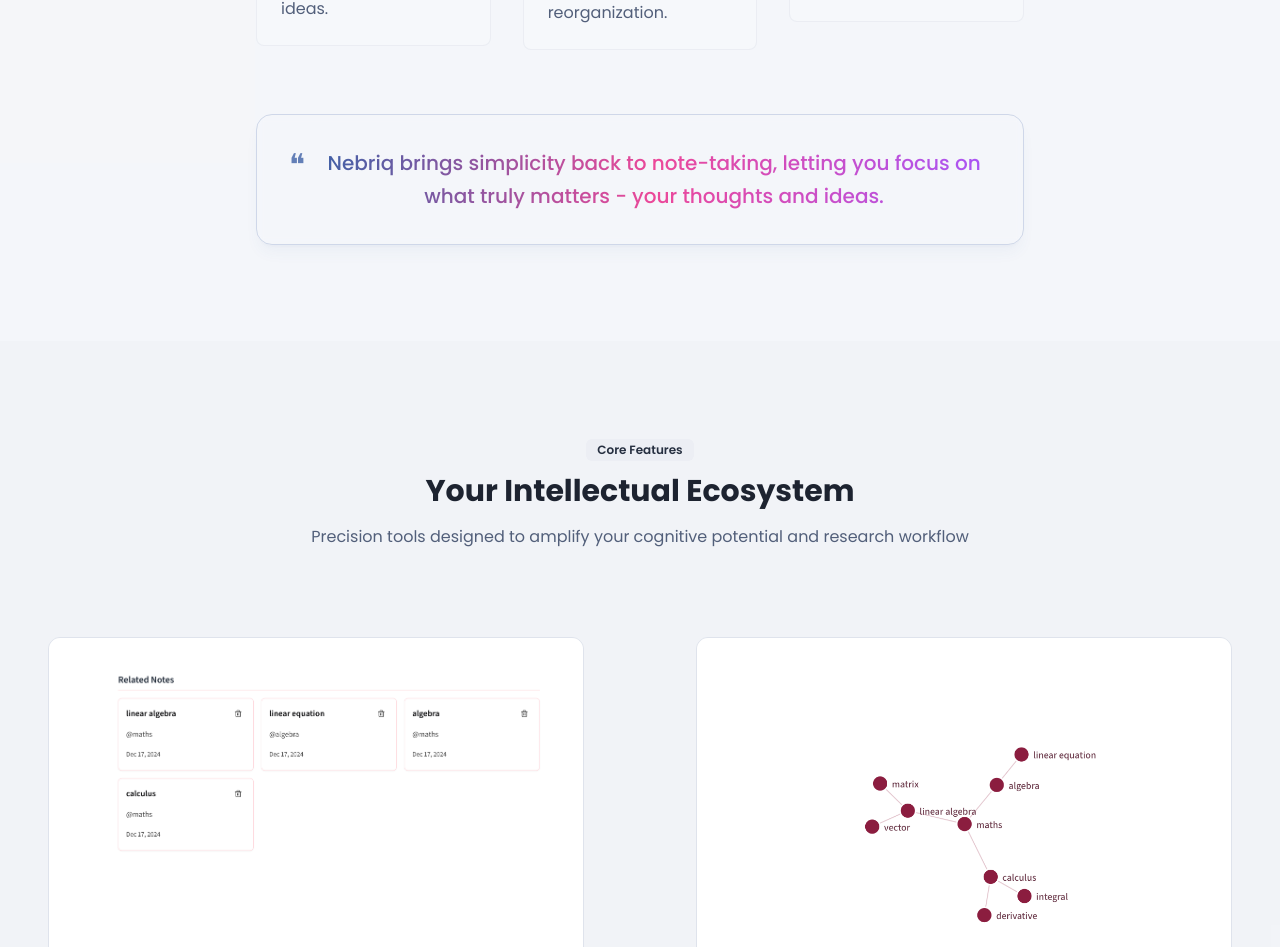
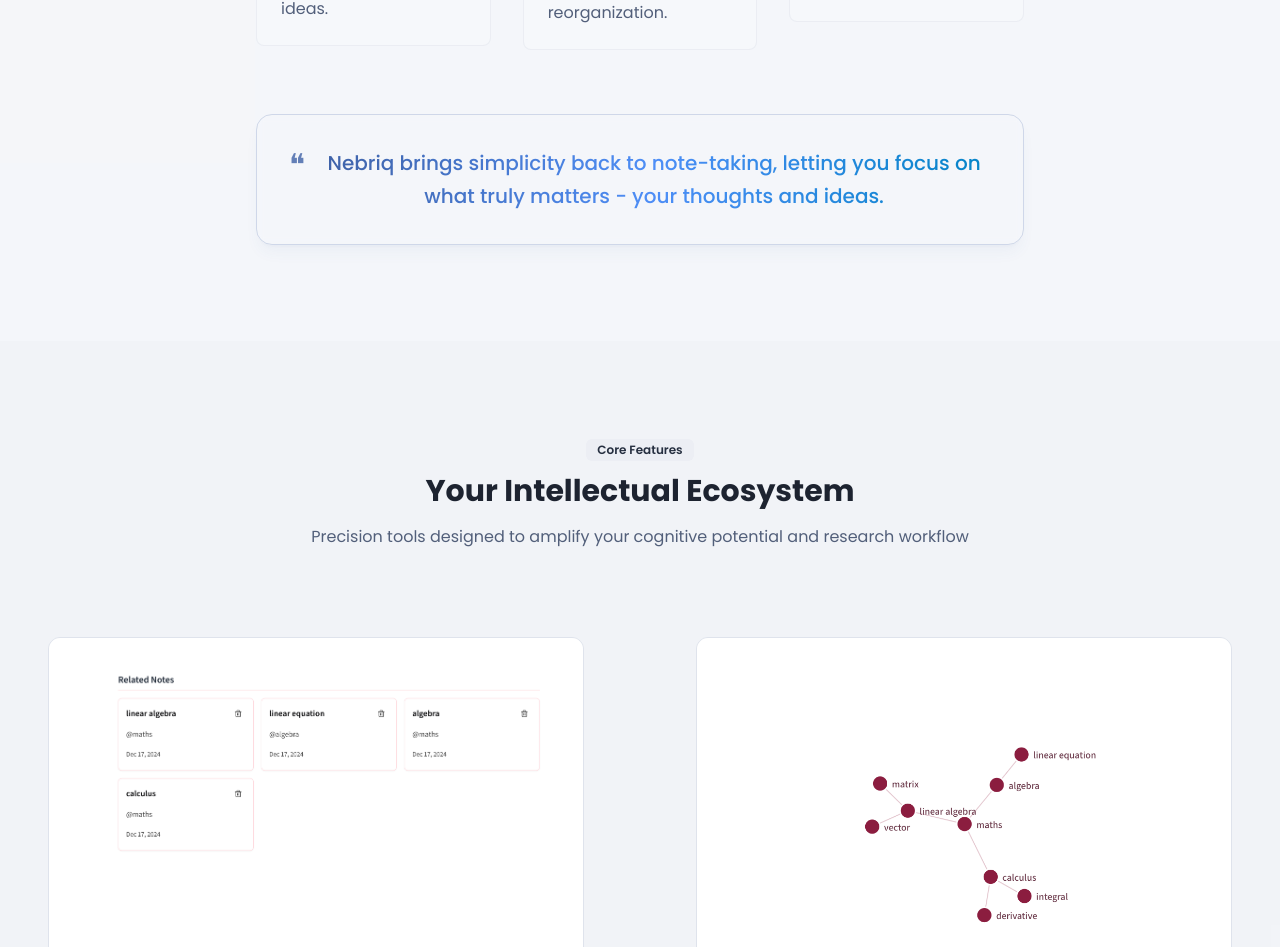
Before and after one commit to paulbgtr/nebriq, a Next.js app: page / in a window 1280 px wide. Shown: the part 1870-2817 px from the top of the page. Built offline with nearby package versions, Linux system fonts and the light colour scheme.

Commit message:
chore: adapt gradients for colorscheme
- quote gradient on landing page
- searchbar ai search gradient

```diff
--- a/src/app/page.tsx
+++ b/src/app/page.tsx
@@ -214,7 +214,7 @@
               <div className="p-8 rounded-2xl  from-primary/10 via-secondary/5 to-primary/10 border border-primary/20 shadow-lg shadow-primary/5 backdrop-blur-sm">
                 <div className="flex items-start space-x-3">
                   <span className="text-3xl text-primary/80">❝</span>
-                  <p className="text-xl font-medium leading-relaxed bg-gradient-to-r from-primary via-pink-500 to-purple-500 text-transparent bg-clip-text">
+                  <p className="text-xl font-medium leading-relaxed bg-gradient-to-r from-primary via-blue-500/90 to-sky-600 text-transparent bg-clip-text">
                     Nebriq brings simplicity back to note-taking, letting you
                     focus on what truly matters - your thoughts and ideas.
                   </p>
--- a/src/shared/components/search-bar/index.tsx
+++ b/src/shared/components/search-bar/index.tsx
@@ -45,7 +45,7 @@
           ease: "easeInOut",
         }}
         className={cn(
-          "absolute inset-0 bg-gradient-to-r from-purple-700/30 via-fuchsia-600/30 to-rose-600/30",
+          "absolute inset-0 bg-gradient-to-r from-blue-700/20 via-blue-600/25 to-blue-500/20",
           "animate-gradient blur-2xl"
         )}
       />
```
